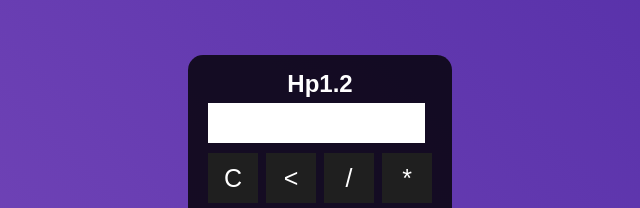
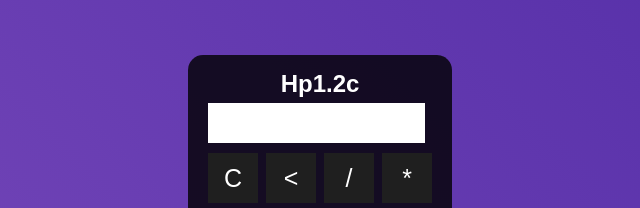
Before and after one commit to cdsalema/CALC_3project, a plain HTML site: page index.html in a window 1280 px wide. Shown: the part 145-353 px from the top of the page, 320-960 px from the left. Drawn offline with Linux system fonts and the light colour scheme.

Commit message:
fix - H2 ortografia

```diff
--- a/index.html
+++ b/index.html
@@ -12,7 +12,7 @@
     <div class="fundo">
         <h1>Proj de Calculadora JS+HTML+CSS</h1>
         <div class="calculadora">
-            <h2>Hp1.2</i></h2>
+            <h2>Hp1.2c</i></h2>
             <p id="resultado"></p>
                 <table>
                     <tr>
```
